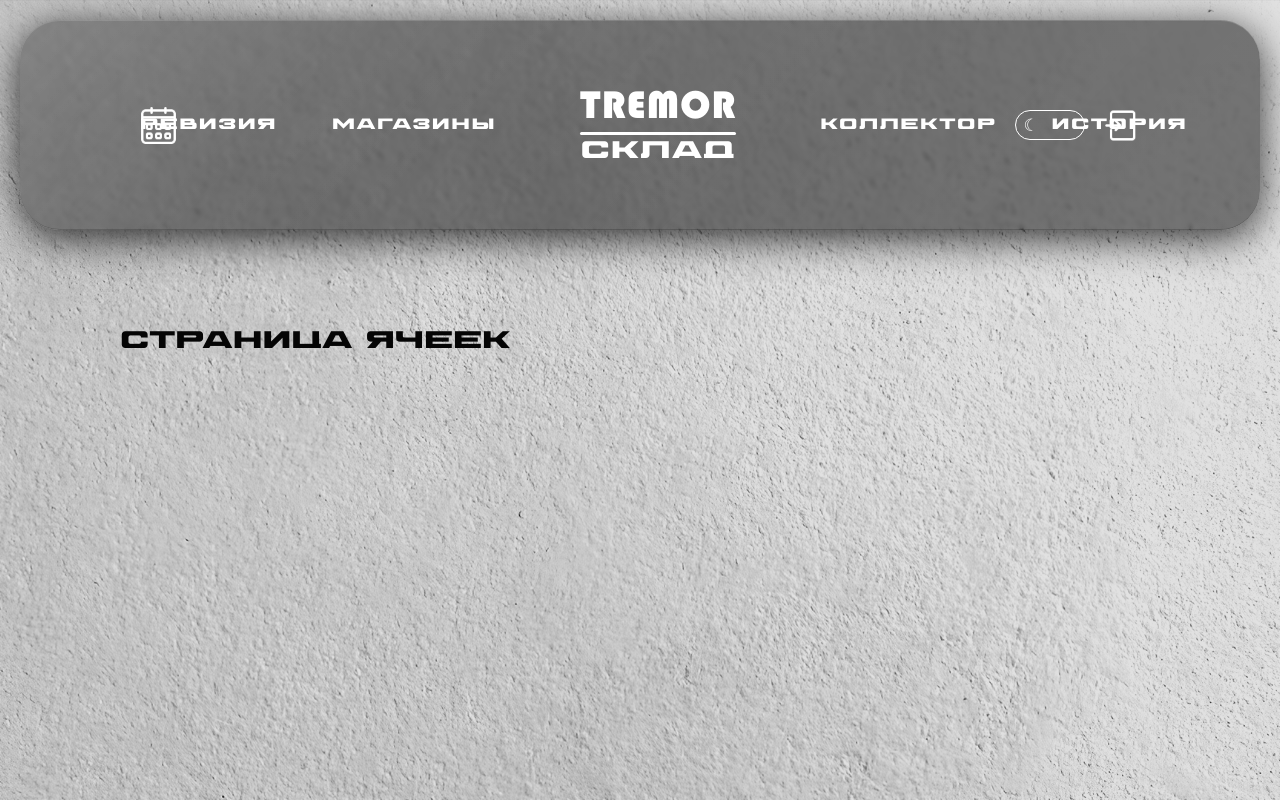
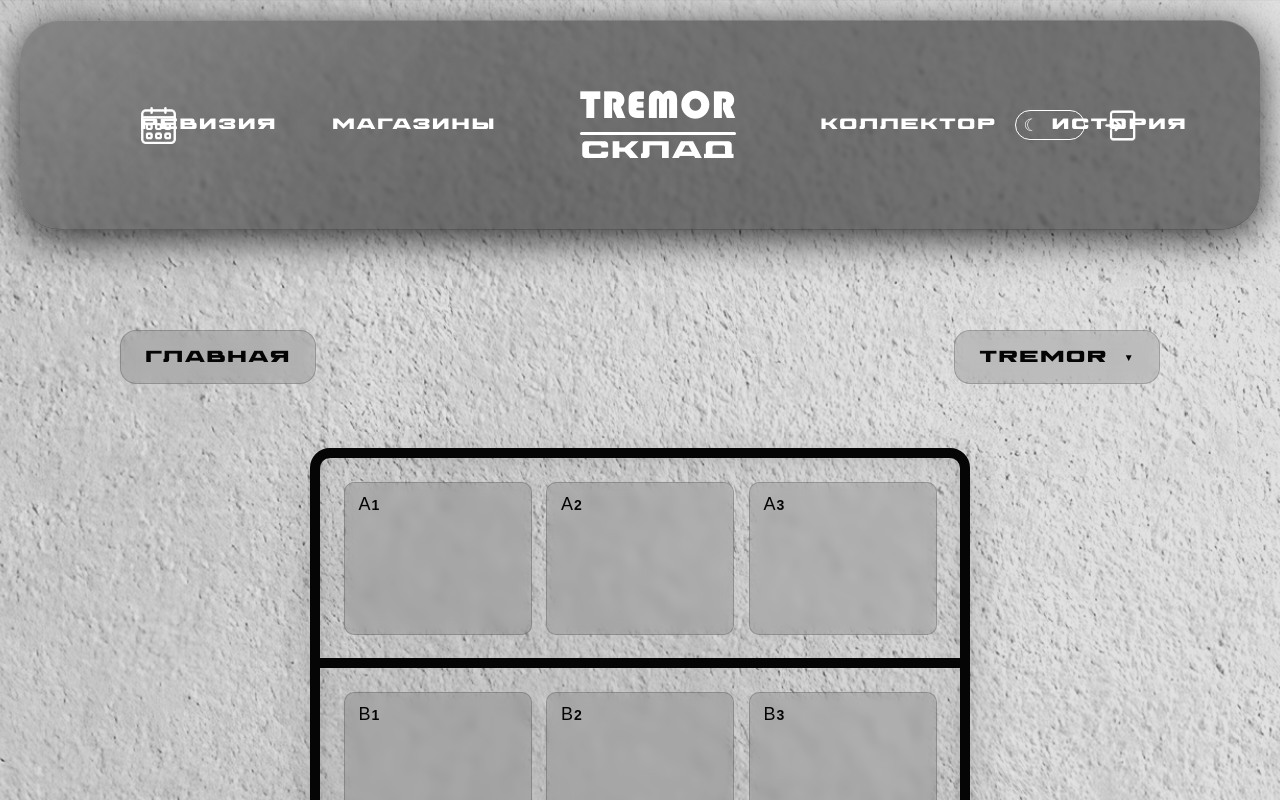
Before and after one commit to adamgrff/TREMOR_SCLAD, a React (Vite) app in the folder frontend/: page /cells in a window 1280 px wide. Shown: the top 800 px of the page. Built offline with nearby package versions, Linux system fonts and the light colour scheme.

Commit message:
checkpoint: save interface before desktop scaling

```diff
--- /dev/null
+++ b/frontend/src/hooks/useTheme.ts
@@ -0,0 +1,32 @@
+import { useEffect, useState } from 'react'
+
+export type Theme = 'dark' | 'light'
+
+const THEME_STORAGE_KEY = 'tremor-theme'
+
+export function useTheme(defaultTheme: Theme) {
+  const [theme, setTheme] = useState<Theme>(() => {
+    const savedTheme = localStorage.getItem(THEME_STORAGE_KEY)
+
+    if (savedTheme === 'dark' || savedTheme === 'light') {
+      return savedTheme
+    }
+
+    return defaultTheme
+  })
+
+  useEffect(() => {
+    localStorage.setItem(THEME_STORAGE_KEY, theme)
+  }, [theme])
+
+  function toggleTheme() {
+    setTheme((currentTheme) =>
+      currentTheme === 'light' ? 'dark' : 'light',
+    )
+  }
+
+  return {
+    theme,
+    toggleTheme,
+  }
+}
--- a/frontend/src/pages/CellsPage/CellsPage.css
+++ b/frontend/src/pages/CellsPage/CellsPage.css
@@ -37,7 +37,281 @@
   padding-top: 100px;
 }
 
-.cellsPage__content h1 {
-  margin: 0;
+.cellsPage__toolbar {
+  display: flex;
+  align-items: flex-start;
+  justify-content: space-between;
+  width: 100%;
+}
+
+.cellsPage__homeButton,
+.cellsPage__productsButton {
+  display: flex;
+  align-items: center;
+  justify-content: center;
+
+  min-width: 180px;
+  height: 54px;
+  padding: 0 24px;
+
+  color: var(--text);
+  background: var(--panel);
+  border: 1px solid var(--line);
+  border-radius: 16px;
+
+  font-family: 'Palui SP Demo', sans-serif;
+  font-size: 16px;
+  font-weight: 400;
+  letter-spacing: 1.4px;
+
+  text-decoration: none;
+  text-transform: uppercase;
+
+  backdrop-filter: blur(8px);
+  -webkit-backdrop-filter: blur(8px);
+
+  transition:
+    transform 160ms ease,
+    filter 180ms ease,
+    box-shadow 180ms ease;
+}
+
+.cellsPage__homeButton:hover,
+.cellsPage__productsButton:hover {
+  filter: drop-shadow(var(--glow));
+  box-shadow: var(--glow);
+}
+
+.cellsPage__homeButton:active,
+.cellsPage__productsButton:active {
+  transform: scale(0.96);
+}
+
+.cellsPage__products {
+  position: relative;
+}
+
+.cellsPage__productsButton {
+  gap: 16px;
+}
+
+.cellsPage__productsArrow {
+  font-size: 10px;
+  transition: transform 180ms ease;
+}
+
+.cellsPage__productsArrow--open {
+  transform: rotate(180deg);
+}
+
+.cellsPage__productsMenu {
+  position: absolute;
+  top: calc(100% + 12px);
+  right: 0;
+  z-index: 10;
+
+  transform-origin: top center;
+  animation: productsMenuDrop 750ms cubic-bezier(0.22, 1, 0.36, 1);
+  will-change: transform, opacity;
+
+  display: flex;
+  flex-direction: column;
+
+  width: 220px;
+  padding: 8px;
+
+  background: rgba(0, 0, 0, 0.72);
+  border: 1px solid rgba(255, 255, 255, 0.18);
+  border-radius: 16px;
+
+  backdrop-filter: blur(12px);
+  -webkit-backdrop-filter: blur(12px);
+
+  box-shadow: 0 12px 32px rgba(0, 0, 0, 0.35);
+}
+
+@keyframes productsMenuDrop {
+  from {
+    opacity: 0;
+    transform: translateY(-22px) scaleY(0.92);
+  }
+
+  to {
+    opacity: 1;
+    transform: translateY(0) scaleY(1);
+  }
+}
+
+.cellsPage__productsItem {
+  width: 100%;
+  padding: 14px 16px;
+
+  color: #ffffff;
+  background: transparent;
+  border-radius: 20px;
+
+  font-family: 'Palui SP Demo', sans-serif;
+  font-size: 15px;
+  letter-spacing: 1.2px;
+
+  text-align: left;
+  text-transform: uppercase;
+
+  transition:
+    background-color 160ms ease,
+    text-shadow 160ms ease;
+}
+
+.cellsPage__productsItem:hover,
+.cellsPage__productsItem--active {
+  background: rgba(255, 255, 255, 0.14);
+  text-shadow: 0 0 6px rgba(255, 255, 255, 0.7);
+}
+
+.cellsPage__workspace {
+  display: flex;
+  justify-content: center;
+
+  width: 100%;
+  padding-top: 64px;
+}
+
+.cellsPage__rack {
+  width: 660px;
+  height: 640px;
+
+  color: var(--text);
+  background: rgba(0, 0, 0, 0.05);
+
+  border: 10px solid currentColor;
+  border-radius: 20px;
+
+  box-shadow:
+    0 14px 40px rgba(0, 0, 0, 0.18),
+    inset 0 0 18px rgba(0, 0, 0, 0.12);
+
+  overflow: hidden;
+}
+
+.cellsPage--dark .cellsPage__rack {
+  background: rgba(255, 255, 255, 0.035);
+
+  box-shadow:
+    0 14px 40px rgba(0, 0, 0, 0.45),
+    inset 0 0 18px rgba(255, 255, 255, 0.05);
+}
+
+.cellsPage__rackRow {
+  display: grid;
+  grid-template-columns: repeat(3, 188px);
+  align-items: center;
+  justify-content: space-between;
+
+  width: 100%;
+  height: 210px;
+  padding-inline: 23.5px;
+}
+
+.cellsPage__rackRow:not(:last-child) {
+  border-bottom: 10px solid currentColor;
+}
+
+.cellsPage__rackRow:last-child {
+  height: 200px;
+}
+
+.cellsPage__cell {
+  position: relative;
+
+  width: 188px;
+  height: 153px;
+  padding: 0;
+
+  color: var(--text);
+  background: var(--panel);
+
+  border: 1px solid var(--line);
+  border-radius: 10px;
+
+  backdrop-filter: blur(6px);
+  -webkit-backdrop-filter: blur(6px);
+
+  overflow: hidden;
+
+  transition:
+    transform 160ms ease,
+    filter 180ms ease,
+    box-shadow 180ms ease;
+}
+
+.cellsPage__cell:hover {
+  filter: drop-shadow(var(--glow));
+  box-shadow: var(--glow);
+  transform: translateY(-3px);
+}
+
+.cellsPage__cell:active {
+  transform: scale(0.96);
+}
+
+.cellsPage__cellName {
+  position: absolute;
+  top: 12px;
+  left: 14px;
+
+  display: inline-flex;
+  align-items: baseline;
+  gap: 4px;
+
   color: var(--text);
 }
+
+.cellsPage__cellLetter {
+  font-family: 'Bauhaus93Remastered-Regular', sans-serif;
+  font-size: 18px;
+  line-height: 1;
+  letter-spacing: -3px;
+}
+
+.cellsPage__cellNumber {
+  font-family: 'Bauhaus93Remastered-Regular', sans-serif;
+  font-size: 14px;
+  font-weight: 700;
+  line-height: 1;
+}
+
+.cellsPage__emptyState {
+  display: flex;
+  flex-direction: column;
+  align-items: center;
+  justify-content: center;
+
+  width: 660px;
+  height: 300px;
+  padding: 32px;
+
+  color: var(--text);
+  background: var(--panel);
+
+  border: 1px solid var(--line);
+  border-radius: 24px;
+
+  backdrop-filter: blur(8px);
+  -webkit-backdrop-filter: blur(8px);
+
+  text-align: center;
+}
+
+.cellsPage__emptyState span {
+  font-family: 'Palui SP Demo', sans-serif;
+  font-size: 24px;
+  letter-spacing: 1.8px;
+}
+
+.cellsPage__emptyState p {
+  font-family: 'Bauhaus93Remastered-Regular', sans-serif;
+  margin: 18px 0 0;
+  color: var(--muted);
+
+  font-size: 16px;
+}
--- a/frontend/src/pages/CellsPage/CellsPage.tsx
+++ b/frontend/src/pages/CellsPage/CellsPage.tsx
@@ -1,15 +1,48 @@
 import { useState } from 'react'
+import { Link } from 'react-router'
 
-import Header, { type Theme } from '../../components/Header/Header'
+import Header from '../../components/Header/Header'
+import { useTheme } from '../../hooks/useTheme'
 import './CellsPage.css'
 
+type ProductCategory = 'TREMOR' | 'КОТЛЕТКИ' | 'ВАЗЫ'
+
+type RackConfig = {
+  rows: string[][]
+}
+
+const productCategories: ProductCategory[] = [
+  'TREMOR',
+  'КОТЛЕТКИ',
+  'ВАЗЫ',
+]
+
+const rackConfigs: Record<ProductCategory, RackConfig | null> = {
+  TREMOR: {
+    rows: [
+      ['A1', 'A2', 'A3'],
+      ['B1', 'B2', 'B3'],
+      ['C1', 'C2', 'C3'],
+    ],
+  },
+
+  КОТЛЕТКИ: null,
+  ВАЗЫ: null,
+}
+
 function CellsPage() {
-  const [theme, setTheme] = useState<Theme>('light')
+  const { theme, toggleTheme } = useTheme('light')
 
-  function toggleTheme() {
-    setTheme((currentTheme) =>
-      currentTheme === 'light' ? 'dark' : 'light',
-    )
+  const [selectedCategory, setSelectedCategory] =
+    useState<ProductCategory>('TREMOR')
+
+  const [isProductsOpen, setIsProductsOpen] = useState(false)
+
+  const currentRack = rackConfigs[selectedCategory]
+
+  function selectCategory(category: ProductCategory) {
+    setSelectedCategory(category)
+    setIsProductsOpen(false)
   }
 
   return (
@@ -17,7 +50,100 @@
       <Header theme={theme} onToggleTheme={toggleTheme} />
 
       <section className="cellsPage__content">
-        <h1>СТРАНИЦА ЯЧЕЕК</h1>
+        <div className="cellsPage__toolbar">
+          <Link className="cellsPage__homeButton" to="/">
+            ГЛАВНАЯ
+          </Link>
+
+          <div className="cellsPage__products">
+            <button
+              className="cellsPage__productsButton"
+              type="button"
+              aria-haspopup="menu"
+              aria-expanded={isProductsOpen}
+              onClick={() => {
+                setIsProductsOpen((currentValue) => !currentValue)
+              }}
+            >
+              <span>{selectedCategory}</span>
+
+              <span
+                className={`cellsPage__productsArrow ${
+                  isProductsOpen
+                    ? 'cellsPage__productsArrow--open'
+                    : ''
+                }`}
+                aria-hidden="true"
+              >
+                ▼
+              </span>
+            </button>
+
+            {isProductsOpen && (
+              <div
+                className="cellsPage__productsMenu"
+                role="menu"
+                aria-label="Категории товаров"
+              >
+                {productCategories.map((category) => (
+                  <button
+                    className={`cellsPage__productsItem ${
+                      selectedCategory === category
+                        ? 'cellsPage__productsItem--active'
+                        : ''
+                    }`}
+                    type="button"
+                    role="menuitem"
+                    key={category}
+                    onClick={() => selectCategory(category)}
+                  >
+                    {category}
+                  </button>
+                ))}
+              </div>
+            )}
+          </div>
+        </div>
+
+        <div className="cellsPage__workspace">
+          {currentRack ? (
+            <div
+              className="cellsPage__rack"
+              aria-label={`Стеллаж категории ${selectedCategory}`}
+            >
+              {currentRack.rows.map((row, rowIndex) => (
+                <div
+                  className="cellsPage__rackRow"
+                  key={`row-${rowIndex + 1}`}
+                >
+                  {row.map((cellName) => (
+                    <button
+                      className="cellsPage__cell"
+                      type="button"
+                      key={cellName}
+                      aria-label={`Открыть ячейку ${cellName}`}
+                    >
+                      <span className="cellsPage__cellName">
+                        <span className="cellsPage__cellLetter">
+                          {cellName.slice(0, 1)}
+                        </span>
+
+                        <span className="cellsPage__cellNumber">
+                          {cellName.slice(1)}
+                        </span>
+                      </span>
+                    </button>
+                  ))}
+                </div>
+              ))}
+            </div>
+          ) : (
+            <div className="cellsPage__emptyState">
+              <span>{selectedCategory}</span>
+              <p>Стеллаж для этой категории ещё не добавлен</p>
+            </div>
+          )}
+        </div>
       </section>
     </main>
   )
--- a/frontend/src/pages/HomePage/HomePage.tsx
+++ b/frontend/src/pages/HomePage/HomePage.tsx
@@ -1,8 +1,8 @@
-import { useState } from 'react'
 import { useNavigate } from 'react-router'
 import '../../App.css'
 
-import Header, { type Theme } from '../../components/Header/Header'
+import Header from '../../components/Header/Header'
+import { useTheme } from '../../hooks/useTheme'
 
 import iconReceiving from '../../assets/home/icon-receiving.svg'
 import iconCells from '../../assets/home/icon-cells.svg'
@@ -53,13 +53,9 @@
 
 function HomePage() {
   const navigate = useNavigate()
-  const [theme, setTheme] = useState<Theme>('dark')
+  const { theme, toggleTheme } = useTheme('dark')
 
   const isLightTheme = theme === 'light'
-
-  function toggleTheme() {
-    setTheme((currentTheme) => (currentTheme === 'dark' ? 'light' : 'dark'))
-  }
 
   return (
     <main className={`homePage homePage--${theme}`}>
```
